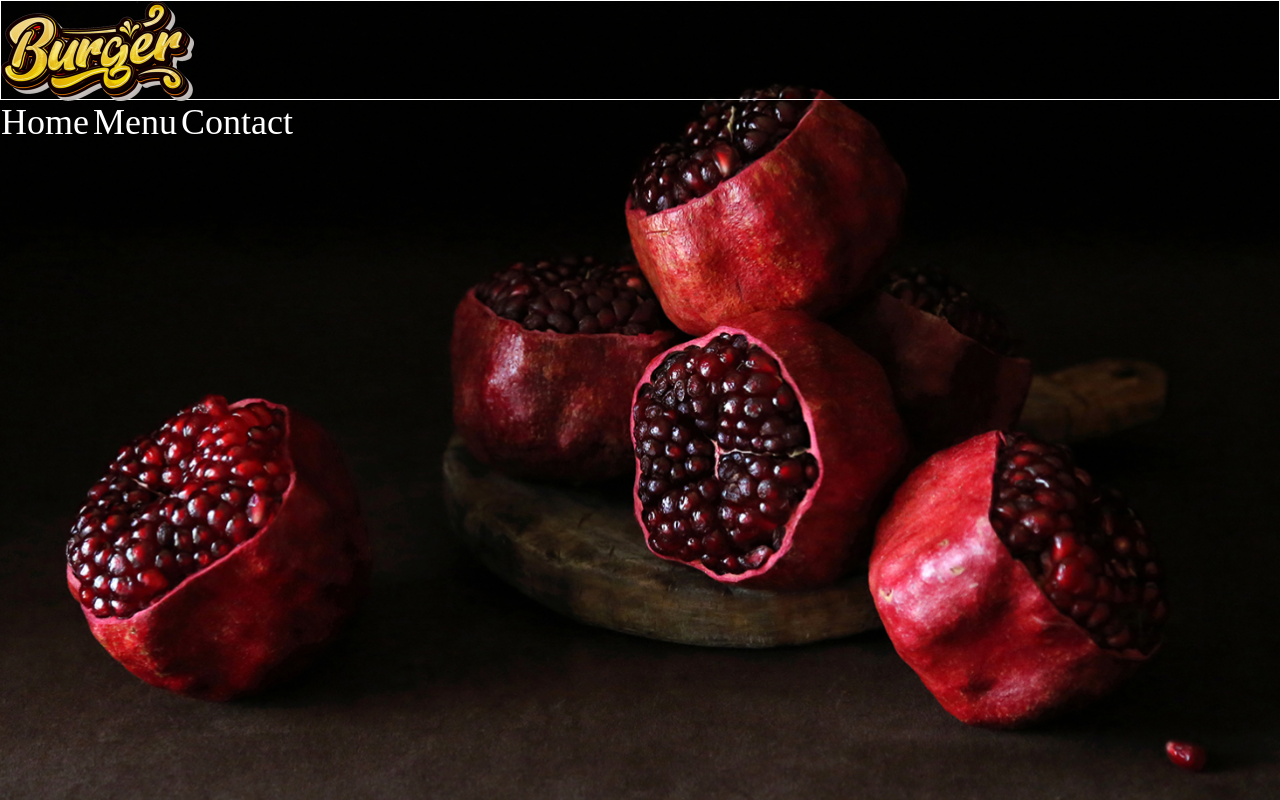
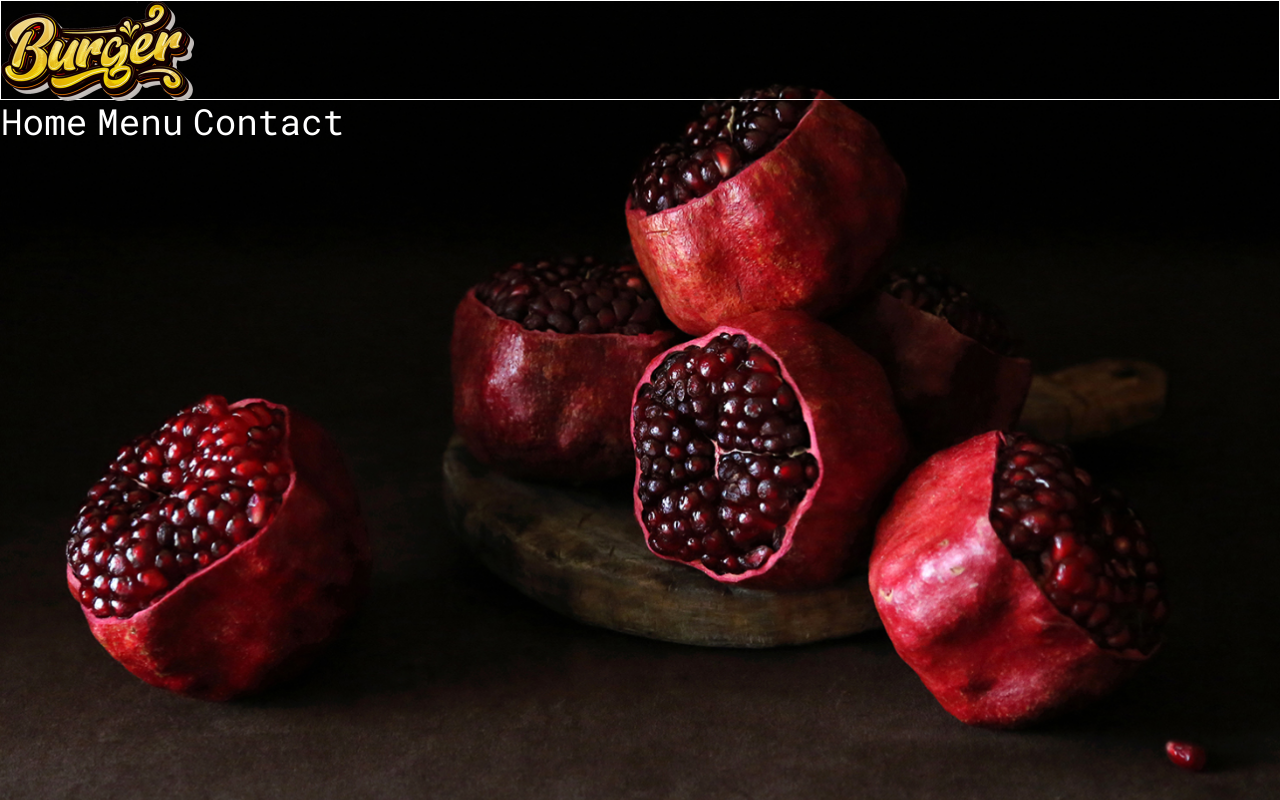
Before and after one commit to mattyjrae123/restaurant-page, a website built with webpack: page src/index.html in a window 1280 px wide. Built offline with nearby package versions, Linux system fonts and the light colour scheme.

Commit message:
Set font to 'Roboto Mono' (GF), set webpack rules

```diff
--- a/src/styles/style.css
+++ b/src/styles/style.css
@@ -1,8 +1,16 @@
 @import 'meyer-reset.css';
+
+@font-face {
+  font-family: 'Roboto Mono';
+  src: url('../fonts/RobotoMono-Regular.ttf') format('truetype');
+  font-weight: normal;
+  font-style: normal;
+}
 
 html {
   box-sizing: border-box;
   font-size: 16px;
+  font-family: 'Roboto Mono', monospace;
 }
 
 *, *:before, *:after {
--- a/webpack.config.js
+++ b/webpack.config.js
@@ -29,6 +29,10 @@ module.exports = {
         test: /\.html$/i,
         loader: "html-loader",
       },
+      {
+        test: /\.(woff|woff2|eot|ttf|otf)$/i,
+        type: 'asset/resource',
+      },
     ],
   },
   devtool: 'inline-source-map',
```
Also changed, not shown: src/fonts/RobotoMono-Regular.ttf (added).
